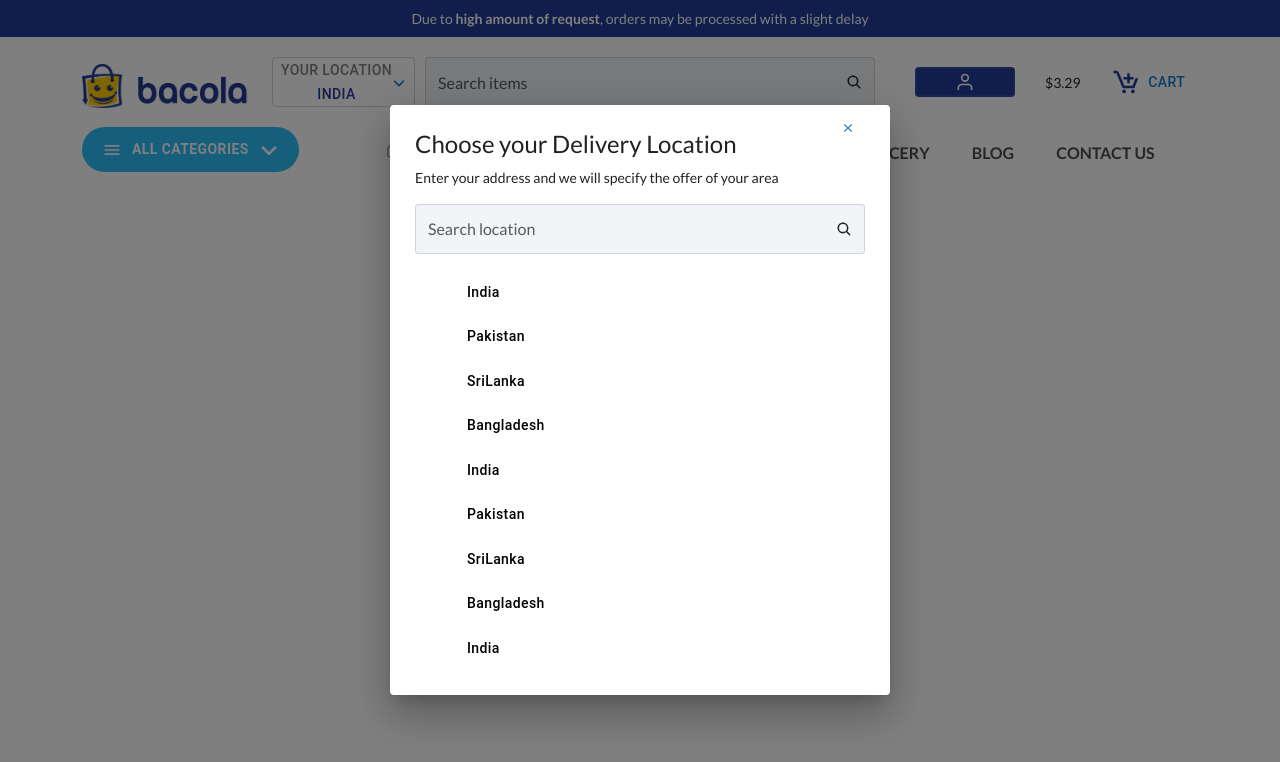
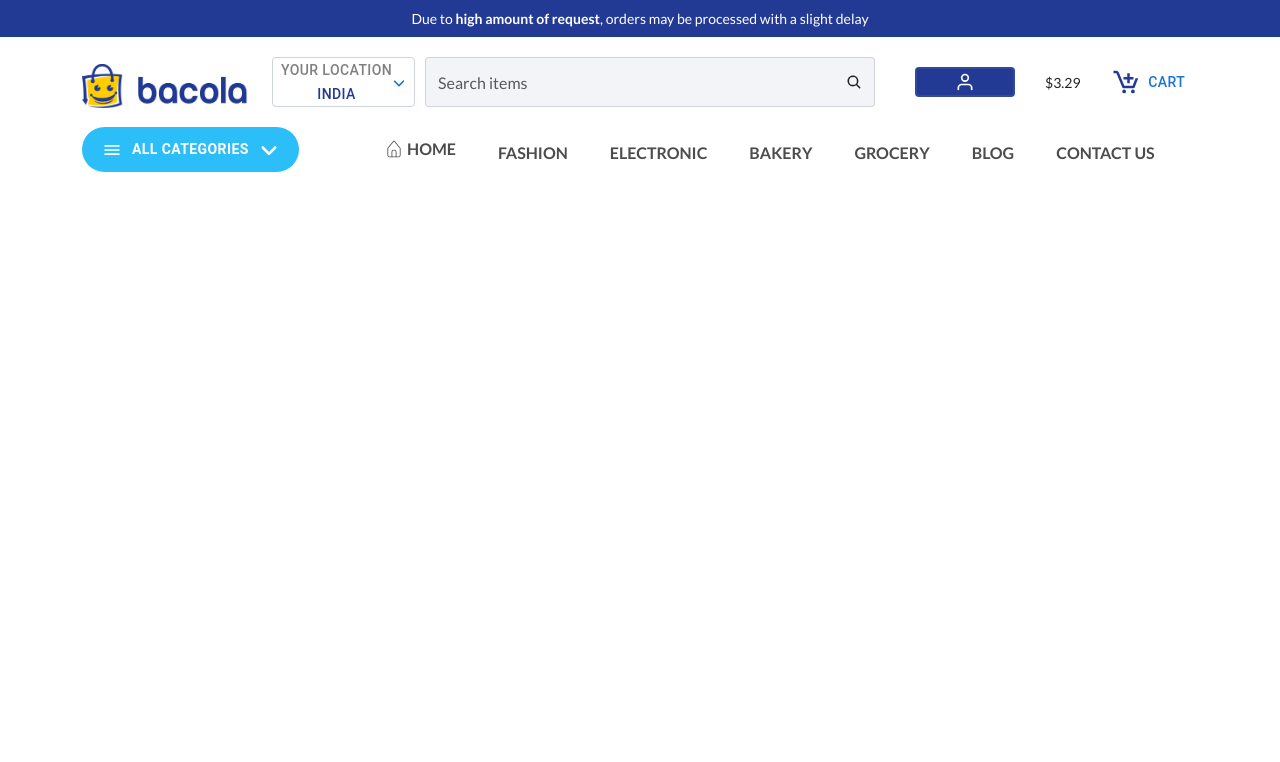
Before and after one commit to Shaaz-Ahmed/Ecommerce-app-Grocery-, a React (Create React App) app: page / in a window 1280 px wide. Shown: the top 762 px of the page. Built offline with nearby package versions, Linux system fonts and the light colour scheme.

Commit message:
added funcationality of choose ocation and cut location

```diff
--- a/src/Components/CountryDropDown/index.js
+++ b/src/Components/CountryDropDown/index.js
@@ -1,4 +1,4 @@
-import React from 'react';
+import React, { useState } from 'react';
 import Button from '@mui/material/Button';
 import { FaAngleDown } from "react-icons/fa6";
 import Dialog from '@mui/material/Dialog'; // Import Dialog
@@ -7,17 +7,20 @@ import { IoSearch } from "react-icons/io5";
 import { MdClose } from "react-icons/md";
 
 const CountryDropDown = () => {
+    const [isOpenModal, setIsOpenModel] = useState(false); // Corrected state variable name
+
     return (
         <>
             <Button
+                onClick={() => setIsOpenModel(true)} // Fixed setIsOpenModel function
                 className="countryDrop d-flex align-items-center"
-                style={{ height: '50px', border: '1px solid #ced4da', borderRadius: '0.25rem', marginRight: '10px' }} // Set height and border
+                style={{ height: '50px', border: '1px solid #ced4da', borderRadius: '0.25rem', marginRight: '10px' }}
             >
-                <div className="info d-flex flex-column text-left mr-2"> {/* Added margin-right */}
-                    <span className="label" style={{ color: '#808080' }}> {/* Grey color for "Your Location" */}
+                <div className="info d-flex flex-column text-left mr-2">
+                    <span className="label" style={{ color: '#808080' }}>
                         Your Location
                     </span>
-                    <span className="name" style={{ color: '#233a95' }}> {/* Color for "India" */}
+                    <span className="name" style={{ color: '#233a95' }}>
                         India
                     </span>
                 </div>
@@ -26,11 +29,12 @@ const CountryDropDown = () => {
                 </span>
             </Button>
 
-            <Dialog open={true} className='locationModal'>
+            <Dialog open={isOpenModal} onClose={() => setIsOpenModel(false)} className='locationModal'>
+                <DialogTitle>
                     <h4>Choose your Delivery Location</h4>
-                <p>Enter your address and we will specify the offer of your area</p>
                     <Button
                         className='close_'
+                        onClick={() => setIsOpenModel(false)} // Closing dialog
                         style={{
                             position: 'absolute',
                             top: '10px',
@@ -40,7 +44,12 @@ const CountryDropDown = () => {
                     >
                         <MdClose />
                     </Button>
-                {/* search box code  start*/}
+                </DialogTitle>
+                <div>
+                    <p>Enter your address and we will specify the offer of your area</p>
+                </div>
+
+                {/* Search Box Code Start */}
                 <div className="headerSearch d-flex align-items-center ml-3">
                     <div className="input-group" style={{ width: '450px', height: '50px' }}>
                         <input
@@ -69,30 +78,17 @@ const CountryDropDown = () => {
                         </div>
                     </div>
                 </div>
-                {/* search box code end */}
+                {/* Search Box Code End */}
 
-
-                {/* county list data start from here  */}
-
+                {/* Country List Data Start */}
                 <ul className='countryList mt-3'>
-                        <li><Button>India</Button></li>
-                        <li><Button>Pakistan</Button></li>
-                        <li><Button>SriLanka</Button></li>
-                        <li><Button>Bangladesh</Button></li>
-                        <li><Button>India</Button></li>
-                        <li><Button>Pakistan</Button></li>
-                        <li><Button>SriLanka</Button></li>
-                        <li><Button>Bangladesh</Button></li>
-                        <li><Button>India</Button></li>
-                        <li><Button>Pakistan</Button></li>
-                        <li><Button>SriLanka</Button></li>
-                        <li><Button>Bangladesh</Button></li>
-                        <li><Button>India</Button></li>
-                        <li><Button>Pakistan</Button></li>
-                        <li><Button>SriLanka</Button></li>
-                        <li><Button>Bangladesh</Button></li>
+                    {['India', 'Pakistan', 'SriLanka', 'Bangladesh' , 'India', 'Pakistan', 'SriLanka', 'Bangladesh'].map(country => (
+                        <li key={country}>
+                            <Button>{country}</Button>
+                        </li>
+                    ))}
                 </ul>
-                {/* country list data ends here */}
+                {/* Country List Data Ends Here */}
             </Dialog>
         </>
     );
--- a/src/index.css
+++ b/src/index.css
@@ -52,6 +52,10 @@ width: 40px !important; border-radius: 50% !important; border: 1px solid rgba(0,
 .locationModal .countryList li button{width: 100%; text-transform: capitalize !important; color: #000 !important;
 justify-content: flex-start !important; padding: 10px 20px; }
 
+.locationModal .close_{position: absolute; top: 10px; right: 10px; color: #000 !important; max-width: 40px !important;
+width: 40px !important; height: 40px !important; border-radius: 50% !important; }
+.locationModal .close_ svg{font-size: 22px;}
+
 
 nav .allCatTab{background: #2bbef9; padding: 10px 20px !important; border-radius: 30px !important; }
 nav .allCatTab *{color: #fff;}
```
Lines whose indentation alone changed are shown as unchanged.
